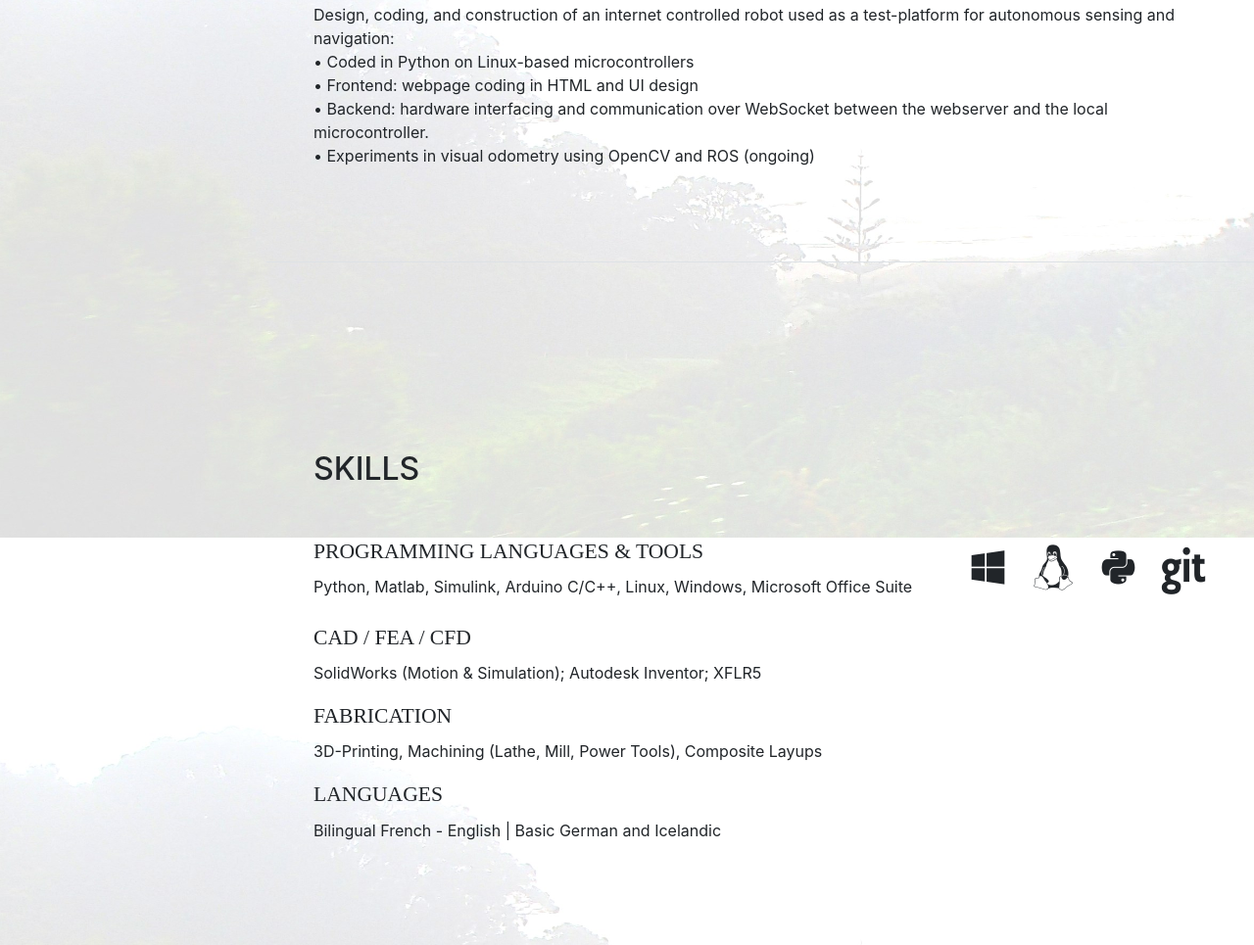
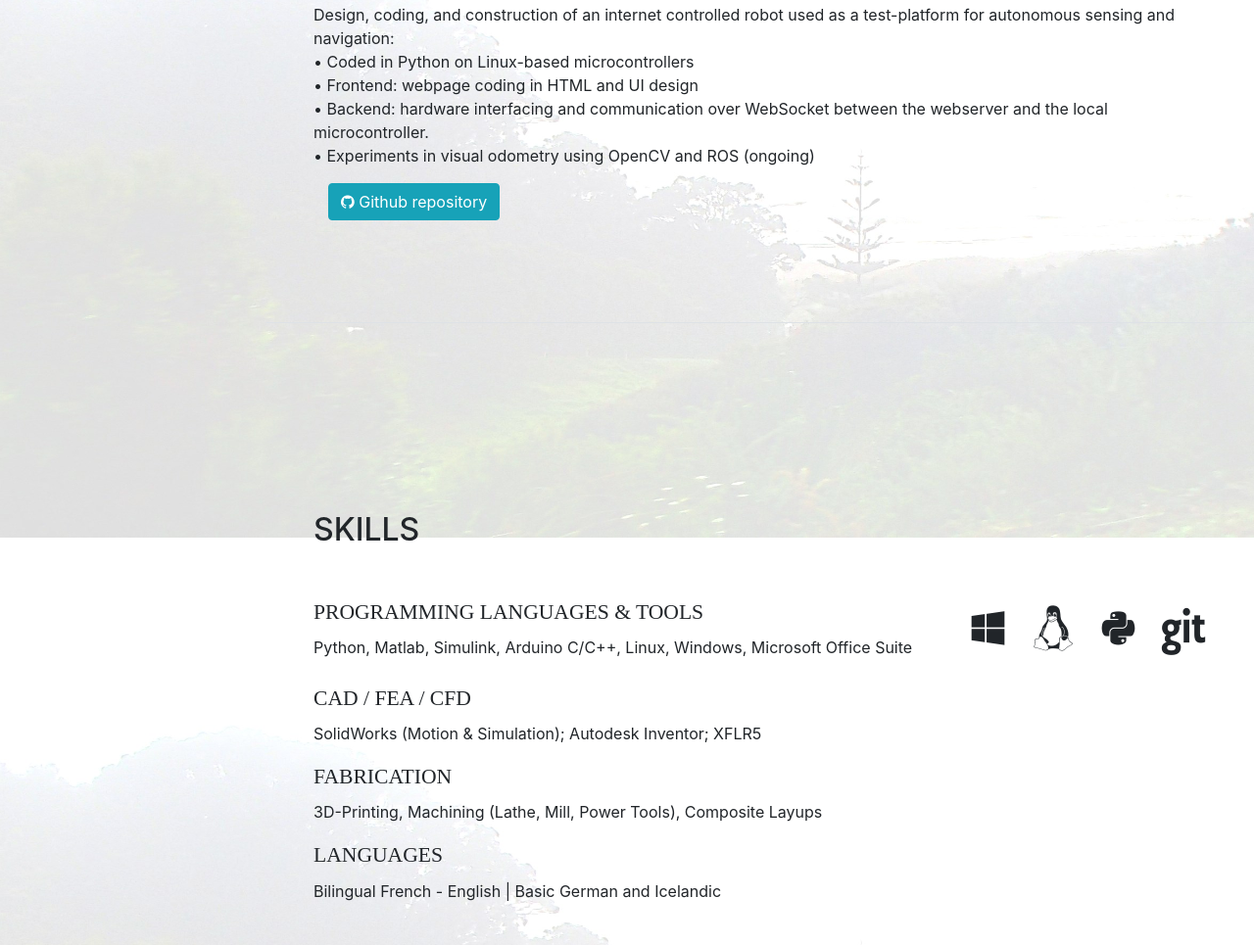
Before and after one commit to Christophe-Foyer/online-resume, a website with bundled scripts: page index.html in a window 1280 px wide. Shown: the part 3491-4456 px from the top of the page at 98% size. Built offline with nearby package versions, Linux system fonts and the light colour scheme; a web font is replaced by a local one.

Commit message:
added robot github link

```diff
--- a/index.html
+++ b/index.html
@@ -336,8 +336,10 @@
                     •	Frontend: webpage coding in HTML and UI design<br>
                     •	Backend: hardware interfacing and communication over WebSocket between the webserver and the local microcontroller. <br>
                     •	Experiments in visual odometry using OpenCV and ROS (ongoing)</p>
+			<div class="col-lg-8">
+                <a class="btn btn-info mb-2" href="https://github.com/Christophe-Foyer/nxt-robot"><i class="fa fa-github"></i> Github repository</a>
+            </div>
           </div>
-
           <p class="mb-0"></p>
         </div>
       </section>
```
